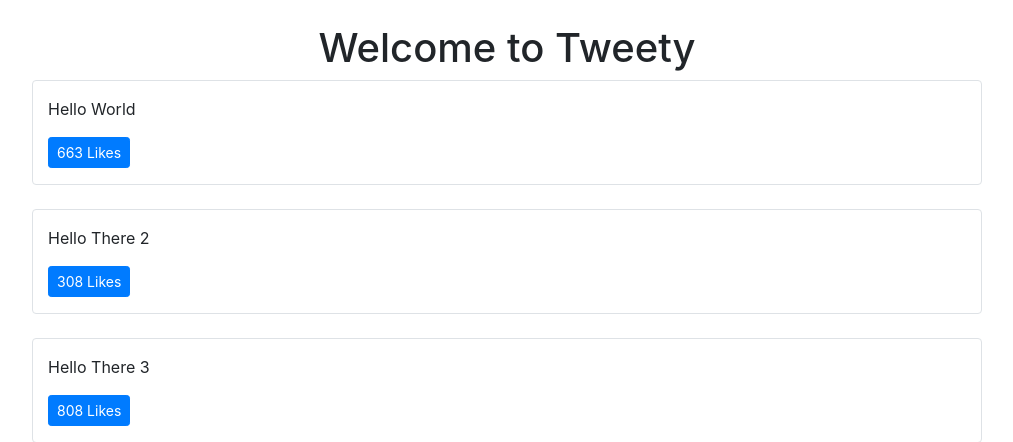
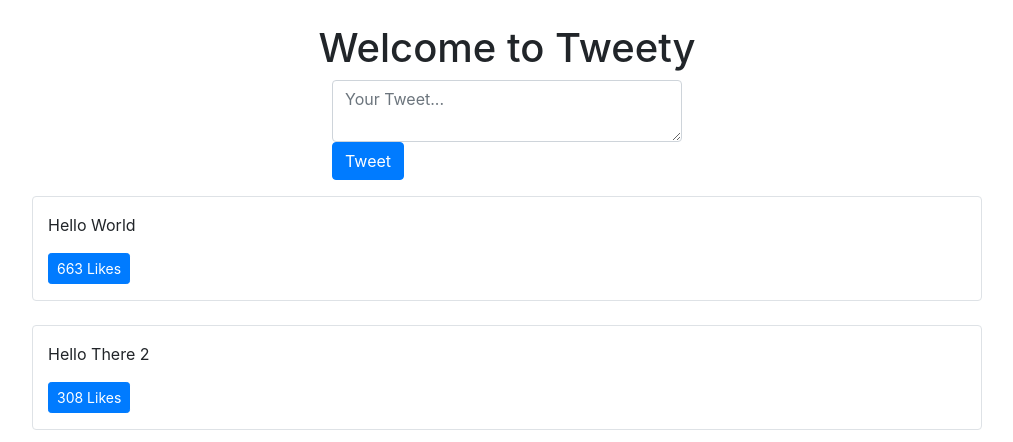
Before and after one commit to BT-WEBDEV/Tweety-Twitter-Clone, a Django app: page / in a window 1280 px wide. Shown: the part 56-498 px from the top of the page, without its empty margins (133-1146 px from the left). Run offline with Django 3.2, Linux system fonts and the light colour scheme; data comes from the database, SQL or seed files in the repository; both versions use the stored data as it was after the commit.

Commit message:
Added New Tweet Form

```diff
--- a/Tweety/settings.py
+++ b/Tweety/settings.py
@@ -27,7 +27,7 @@ SECRET_KEY = 'il!he5k=*w6@=^kt0@gtiyr1qbmxynlwderekm=vhh(r$ll*%k'
 # SECURITY WARNING: don't run with debug turned on in production!
 DEBUG = True
 
-ALLOWED_HOSTS = []
+ALLOWED_HOSTS = ['127.0.0.1', 'mydomain.com']
 
 
 # Application definition
--- a/Tweety/urls.py
+++ b/Tweety/urls.py
@@ -16,11 +16,15 @@ Including another URLconf
 from django.contrib import admin
 from django.urls import path
 
-from tweets.views import home_view, tweet_detail_view, tweet_list_view
+from tweets.views import (
+    home_view, tweet_detail_view, tweet_list_view,
+    tweet_create_view,
+)
 
 urlpatterns = [
     path('admin/', admin.site.urls),
     path('', home_view),
+    path('create-tweet', tweet_create_view),
     path('tweets', tweet_list_view),
     path('tweets/<int:tweet_id>', tweet_detail_view),
 
--- /dev/null
+++ b/templates/components/form.html
@@ -0,0 +1,4 @@
+<form method='POST'> {% csrf_token %}
+    {{ form.as_p }}
+    <button type='submit' class='btn btn-secondary'> Save </button>
+</form>
--- a/templates/pages/home.html
+++ b/templates/pages/home.html
@@ -10,6 +10,17 @@
     </div>
 </div>
 
+<div class='row mb-3'>
+    <div class='col-md-4 mx-auto col-1'>
+        <form class='form' method='POST' action='/create-tweet'>
+                {% csrf_token %}
+            <input type='hidden' value='/' name='next'/>
+            <textarea class='form-control' name='content' placeholder='Your Tweet...'></textarea>
+            <button type='submit' class='btn btn-primary'> Tweet </button>
+        </form>
+    </div>
+
+</div>
 
 <div class="row" id="tweets">
     Loading...
--- a/tweets/views.py
+++ b/tweets/views.py
@@ -1,13 +1,30 @@
 import random
+from django.conf import settings
 from django.http import HttpResponse, Http404, JsonResponse
-from django.shortcuts import render
+from django.shortcuts import render, redirect
+from django.utils.http import is_safe_url
 
+from .forms import TweetForm
 from .models import Tweet
 
+ALLOWED_HOSTS = settings.ALLOWED_HOSTS
 
 # Create your views here.
 def home_view(request, *args, **kwargs):
     return render(request, "pages/home.html", context={}, status=200)
+
+def tweet_create_view(request, *args, **kwargs):
+    form = TweetForm(request.POST or None)
+    next_url = request.POST.get("next") or None
+    print("next_url", next_url)
+    if form.is_valid():
+        obj =  form.save(commit=False)
+        # do other form related logic
+        obj.save()
+        if next_url != None and is_safe_url(next_url, ALLOWED_HOSTS):
+            return redirect(next_url)
+        form = TweetForm()
+    return render(request, 'components/form.html', context={"form": form})
 
 
 def tweet_list_view(request, *args, **kwargs):
```
Also changed, not shown: todo.md (+2 -1 lines), tweets/forms.py (added, +16 -0 lines), db.sqlite3.
